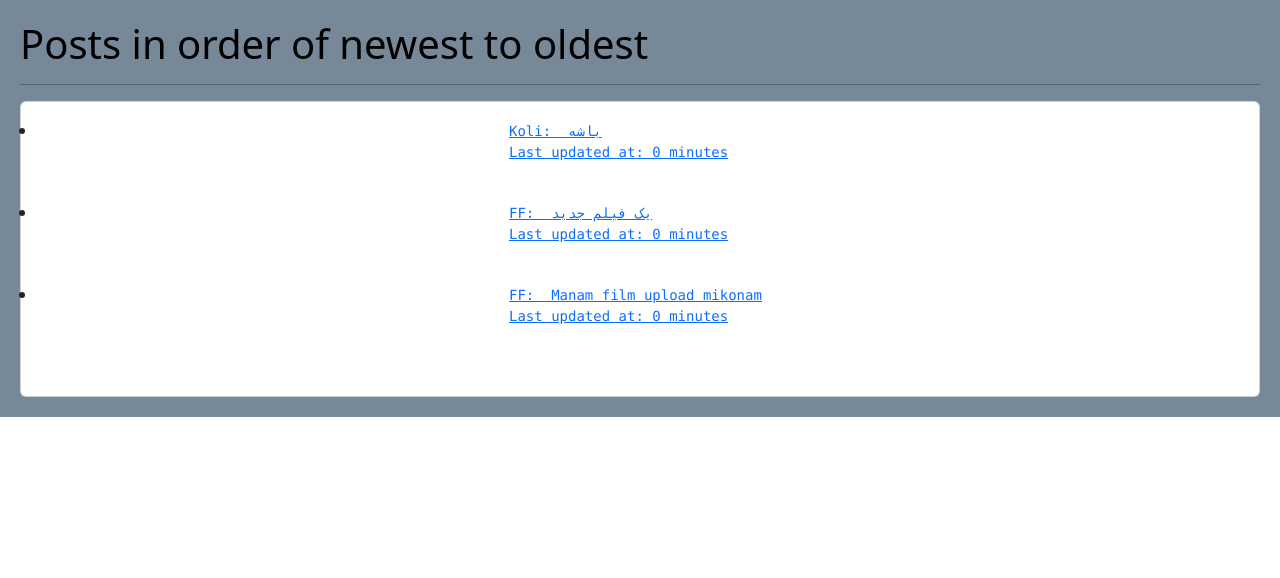
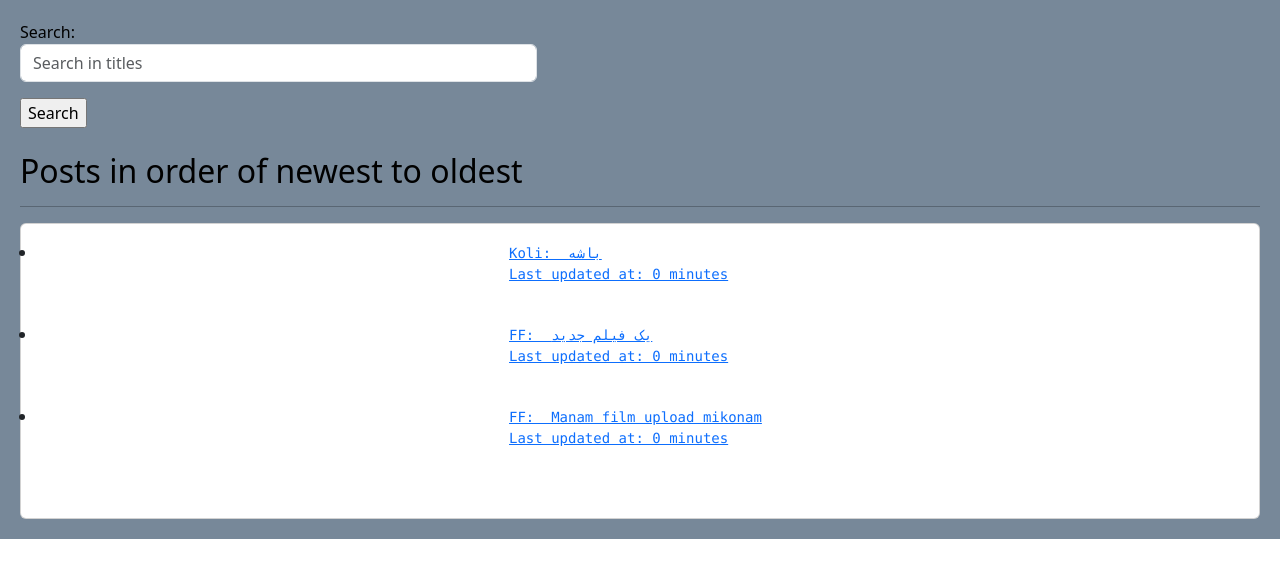
Before and after one commit to FrOZEn-FurY/Blog, a Django app: page / in a window 1280 px wide. Shown: the part 56-634 px from the top of the page. Run offline with Django 4.2, Linux system fonts and the light colour scheme; data comes from the database, SQL or seed files in the repository; some libraries are stand-ins or nearby versions.

Commit message:
Added the search form for home page

```diff
--- a/Blog/Home/Templates/Home/Home.html
+++ b/Blog/Home/Templates/Home/Home.html
@@ -5,7 +5,12 @@
 {% endblock %}
 
 {% block Body %}
-	<h1>Posts in order of newest to oldest</h1>
+	<form action="" method="get" class="col-md-5">
+		{{ form.as_p }}
+		<input type="submit" value="Search" />
+	</form>
+	<br/>
+	<h2>Posts in order of newest to oldest</h2>
 	<hr/>
 	<div class="card">
 		<ul class="card-body">
--- /dev/null
+++ b/Blog/Home/forms.py
@@ -0,0 +1,13 @@
+# Django imports
+from django import forms
+
+
+class SearchForm(forms.Form):
+    search = forms.CharField(
+        widget=forms.TextInput(
+            attrs={
+                'class': 'form-control',
+                'placeholder': 'Search in titles',
+            }
+        )
+    )
--- a/Blog/Home/views.py
+++ b/Blog/Home/views.py
@@ -1,14 +1,22 @@
 # Django imports
 from django.shortcuts import render
 from django.views import View
+from django.db.models import Q
 
 # Local imports
 from Posts.models import PostModel
+from .forms import SearchForm
 
 
 class HomeView(View):
     template_name = 'Home/Home.html'
+    form_class = SearchForm
 
     def get(self, request):
-        posts = PostModel.objects.all()
-        return render(request, self.template_name, {'posts': posts})
+        form = self.form_class
+        search = request.GET.get('search', None)
+        if search:
+            posts = PostModel.objects.filter(title__contains=search)
+        else:
+            posts = PostModel.objects.all()
+        return render(request, self.template_name, {'posts': posts, 'form': form})
```
